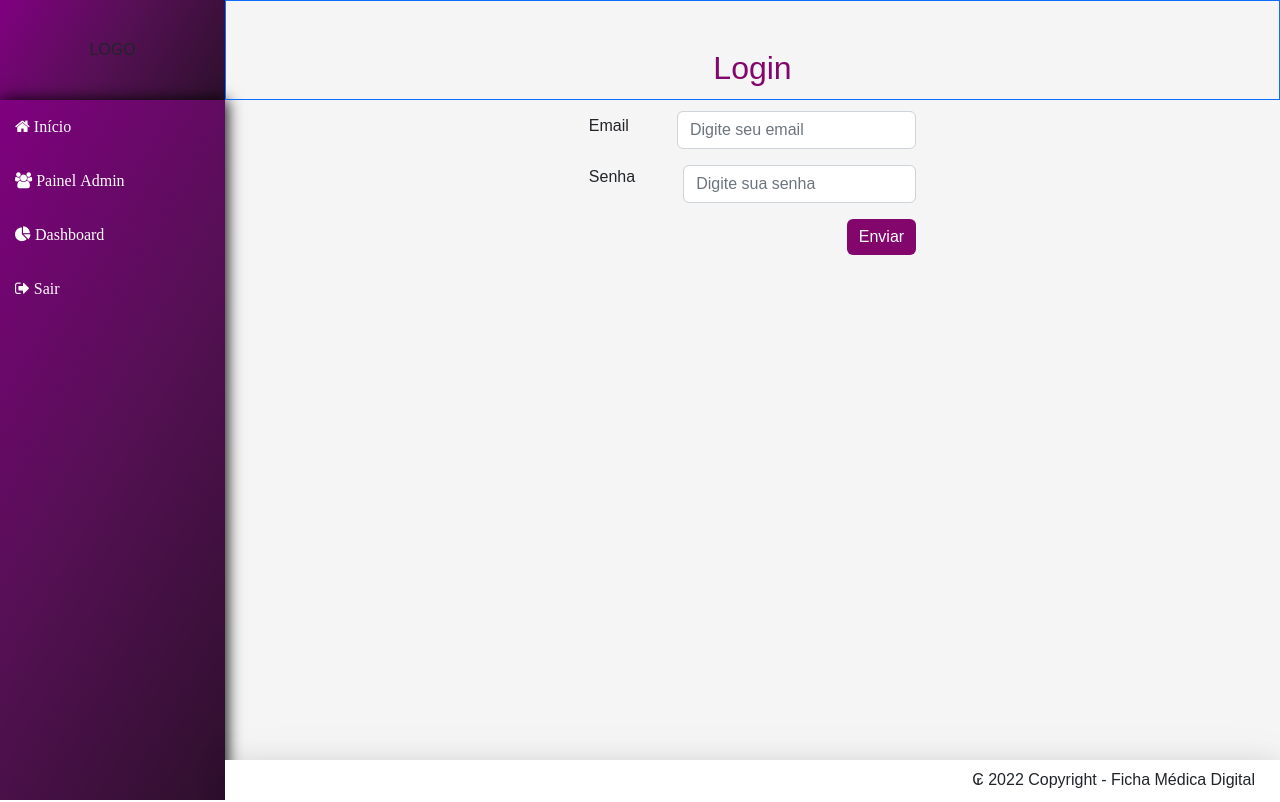
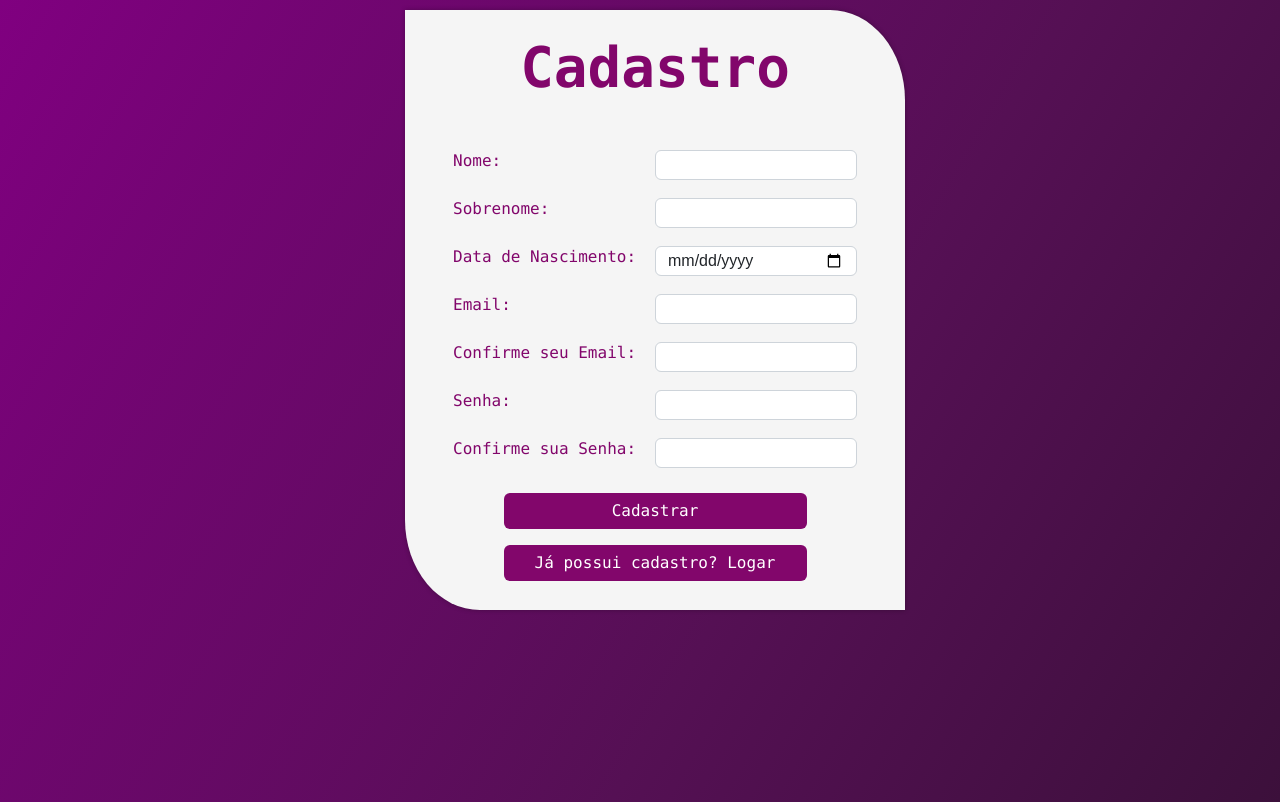
Before and after one commit to ICEI-PUC-Minas-PPLES-TI/plf-es-2022-2-ti5-5104100-fichamedicadigital, a React (Create React App) app in the folder codigo/frontend/: page /signup in a window 1280 px wide. Before the commit this address led to /. Shown: the top 802 px of the page. Built offline with nearby package versions, Linux system fonts and the light colour scheme.

Commit message:
telas de login e cadastro

```diff
--- /dev/null
+++ b/codigo/frontend/src/components/views/Cadastro/Cadastro.css
@@ -0,0 +1,15 @@
+.cadastro-content{
+    color: rgb(130, 6, 107);
+    margin-left: 405px;
+    margin-top: 10px;
+    width: 500px;
+    height: 600px;
+    background-color: #F5F5F5;
+    box-shadow: 0px 0px 5px #0004;
+    border-top-right-radius: 15% ;
+    border-bottom-left-radius: 15% ;
+
+}
+.form-control{
+    height: 30px;
+}
--- /dev/null
+++ b/codigo/frontend/src/components/views/Cadastro/Cadastro.jsx
@@ -0,0 +1,98 @@
+import React from "react";
+import { useState } from "react";
+import './Cadastro.css'
+
+const Cadastro = () => {
+
+    const [name,setName] = useState('');
+    const [SurName,setSurname] = useState('');
+    const [birthdate,setBirthdate] = useState('');
+    const [passwordConfirm,setPasswordConfirm] = useState('');
+    const [password,setPassword] = useState('');
+    const [email,setEmail] = useState('');
+    const [emailConfirm,setEmailConfirm] = useState('');
+
+
+    const handleSignup = () =>{
+        console.log('Cadastro')
+    }
+
+    return (
+        <>
+            <div className="cadastro">
+                <div className="cadastro-content">
+                    <h1 className="d-flex justify-content-center font-monospace fw-bold pt-4 display-4">Cadastro</h1>
+                    <div className="pe-5 ps-5 mt-5">
+                        <form onSubmit={handleSignup}>
+                            <div className="d-flex align-items-center mb-3">
+                                <label className="form-label w-50 font-monospace">Nome:</label>
+                                <input type="text"
+                                    className="form-control w-50"
+                                    name="name"
+                                    onChange={e=>{setName(e.target.value)}}
+                                     />
+                            </div>
+                            <div className="d-flex align-items-center mb-3">
+                                <label className="form-label w-50 font-monospace">Sobrenome:</label>
+                                <input type="text"
+                                    className="form-control w-50"
+                                    name="Surname"
+                                    onChange={e=>{setSurname(e.target.value)}}
+                                     />
+                            </div>
+                            <div className="d-flex align-items-center mb-3">
+                                <label className="form-label w-50 font-monospace">Data de Nascimento:</label>
+                                <input type="date"
+                                    className="form-control w-50"
+                                    name="birthdate"
+                                    onChange={e=>{setBirthdate(e.target.value)}}
+                                     />
+                            </div>
+                            <div className="d-flex align-items-center mb-3">
+                                <label className="form-label w-50 font-monospace">Email:</label>
+                                <input type="email"
+                                    className="form-control w-50"
+                                    name="email"
+                                    onChange={e=>{setEmail(e.target.value)}}
+                                     />
+                            </div>
+                            <div className="d-flex align-items-center mb-3">
+                                <label className="form-label w-50 font-monospace">Confirme seu Email:</label>
+                                <input type="email"
+                                    className="form-control w-50"
+                                    name="emailConfirm"
+                                    onChange={e=>{setEmailConfirm(e.target.value)}}
+                                     />
+                            </div>
+                            <div className="d-flex align-items-center mb-3">
+                                <label className="form-label w-50 font-monospace">Senha:</label>
+                                <input type="password"
+                                    className="form-control w-50"
+                                    name="password"
+                                    onChange={e=>{setPassword(e.target.value)}}
+                                     />
+                            </div>
+                            <div className="d-flex align-items-center mb-3">
+                                <label className="form-label w-50 font-monospace">Confirme sua Senha:</label>
+                                <input type="password"
+                                    className="form-control w-50"
+                                    name="passwordConfirm"
+                                    onChange={e=>{setPasswordConfirm(e.target.value)}}
+                                     />
+                            </div>
+                            <div className="d-flex justify-content-center mt-4">
+                                <button className="btn btn-primary w-75  font-monospace">Cadastrar</button>
+                            </div>
+                            <div className="d-flex justify-content-center mt-3">
+                                <button className="btn btn-primary w-75  font-monospace">Já possui cadastro? Logar</button>
+                            </div>
+                        </form>
+                    </div>
+                </div>
+            </div>
+        </>
+
+    )
+}
+
+export default Cadastro
--- a/codigo/frontend/src/components/views/Login/Login.css
+++ b/codigo/frontend/src/components/views/Login/Login.css
@@ -5,6 +5,16 @@
 .btn:hover {
     background-color: rgb(214, 0, 175);
 }
-.login {
-    color: rgb(130, 6, 107)
+
+.login-content{
+    color: rgb(130, 6, 107);
+    margin-left: 430px;
+    margin-top: 50px;
+    width: 450px;
+    height: 500px;
+    background-color: #F5F5F5;
+    box-shadow: 0px 0px 5px #0004;
+    border-top-right-radius: 15% ;
+    border-bottom-left-radius: 15% ;
+
 }
--- a/codigo/frontend/src/components/views/Login/Login.jsx
+++ b/codigo/frontend/src/components/views/Login/Login.jsx
@@ -11,21 +11,21 @@ const Login =  () => {
 
     return (
         <>
-        <div className="border border-primary teste">
-            <h2 className="d-flex justify-content-center mt-5 login">Login</h2>
-            <div className="d-flex justify-content-center mt-4">
+            <div className="login-content">
+                <h1 className="d-flex justify-content-center mt-3 font-monospace fw-bold display-4">Login</h1>
+                <div className="pe-5 ps-5 mt-5">
                     <form onSubmit={handleLogin()}>
-                    <div className="d-flex align-items-center">
-                        <label className="form-label me-5">Email</label>
+                        <div className="mb-5">
+                            <label className="form-label w-25 font-monospace">Email:</label>
                             <input type="text"
-                            className="form-control"
-                            name="login"
+                                className="form-control "
+                                name="email"
                                 value={email}
                                 onChange={e => {setEmail(e.target.value)}}
                                 placeholder="Digite seu email" />
                         </div>
-                    <div className="d-flex justify-content-center mt-3">
-                        <label className="form-label me-5">Senha</label>
+                        <div className="mb-5 mt-3">
+                            <label className="form-label w-25 font-monospace">Senha:</label>
                             <input type="password"
                                 className="form-control"
                                 name="password"
@@ -33,8 +33,11 @@ const Login =  () => {
                                 onChange={e => {setPassword(e.target.value)}}
                                 placeholder="Digite sua senha" />
                         </div>
-                    <div className="d-flex justify-content-end">
-                        <button className="btn btn-primary mt-3 ">Enviar</button>
+                        <div className="d-flex justify-content-center mt-5">
+                            <button className="btn btn-primary  w-75 font-monospace ">Logar</button>
+                        </div>
+                        <div className="d-flex justify-content-center mt-3">
+                            <button className="btn btn-primary  w-75 font-monospace">Cadastrar</button>
                         </div>
                     </form>
                 </div>
--- a/codigo/frontend/src/main/App.css
+++ b/codigo/frontend/src/main/App.css
@@ -1,6 +1,6 @@
  :root{
     --bg-dark: #1A2F3A;
-
+    --login-height: 1500px;
     --logo-height: 100px;
     --header-height: 100px;
     --menu-top-height: 70px;
@@ -13,6 +13,7 @@
 }
 
 *{
+   overflow:hidden;
    box-sizing: border-box;
    font-family: 'Montserrat', sans-serif;
 }
@@ -31,6 +32,16 @@
        "menu footer";
    height: 100vh;
    background-color: #F5F5F5;
+
+}
+
+.signin {
+    background: linear-gradient( 120deg, #800080, #551054, #2d102c );
+    margin: 0px;
+    display: grid;
+    grid-template-columns:  var(--login-height);
+    grid-template-rows: var(--login-height);
+    background-color: #F5F5F5;
 }
 
 aside.logo {
--- a/codigo/frontend/src/main/App.jsx
+++ b/codigo/frontend/src/main/App.jsx
@@ -3,21 +3,38 @@ import 'font-awesome/css/font-awesome.min.css'
 import './App.css';
 
 import Routes from './Routes'
-
+import {Switch, Route,Redirect} from 'react-router'
 import Logo from '../components/template/Logo/Logo'
 import Nav from '../components/template/Nav/Nav'
 import Footer from '../components/template/Footer/Footer'
 import Login from '../components/views/Login/Login';
+import Cadastro from '../components/views/Cadastro/Cadastro';
+import { useState,React } from 'react';
 
-const app = () => {
+const App = () => {
+
+    const isLogged = false
 
     return (
+        <>
+            {!isLogged  &&
+                <div className='signin'>
+                    <Switch>
+                        <Route exact path='/' component={Login}/>
+                        <Route exact path='/signup' component={Cadastro}/>
+                        <Redirect from='*' to='/'/>
+                    </Switch>
+                </div>
+            }
+            {isLogged  &&
                 <div className="app">
                     <Logo/>
                     <Nav/>
                     <Routes/>
                     <Footer/>
                 </div>
+            }
+        </>
     )
 }
-export default app
+export default App
--- a/codigo/frontend/src/main/Routes.jsx
+++ b/codigo/frontend/src/main/Routes.jsx
@@ -4,13 +4,11 @@ import {Switch, Route, Redirect} from 'react-router'
 import Home from "../components/views/Home/Home";
 import UserCrud from "../components/views/UserCrud/UserCrud";
 import DashBoard from "../components/views/DashBoard/DashBoard";
-import Login from "../components/views/Login/Login";
 
 export default props =>
     <Switch>
         <Route exact path='/home' component={Home}/>
-        <Route exact path='/' component={Login}/>
         <Route path='/users' component={UserCrud}/>
         <Route path='/dashboard' component={DashBoard}/>
-        <Redirect from='*' to='/'/>
+        <Redirect from='*' to='/home'/>
     </Switch>
```
Lines whose indentation alone changed are shown as unchanged.
